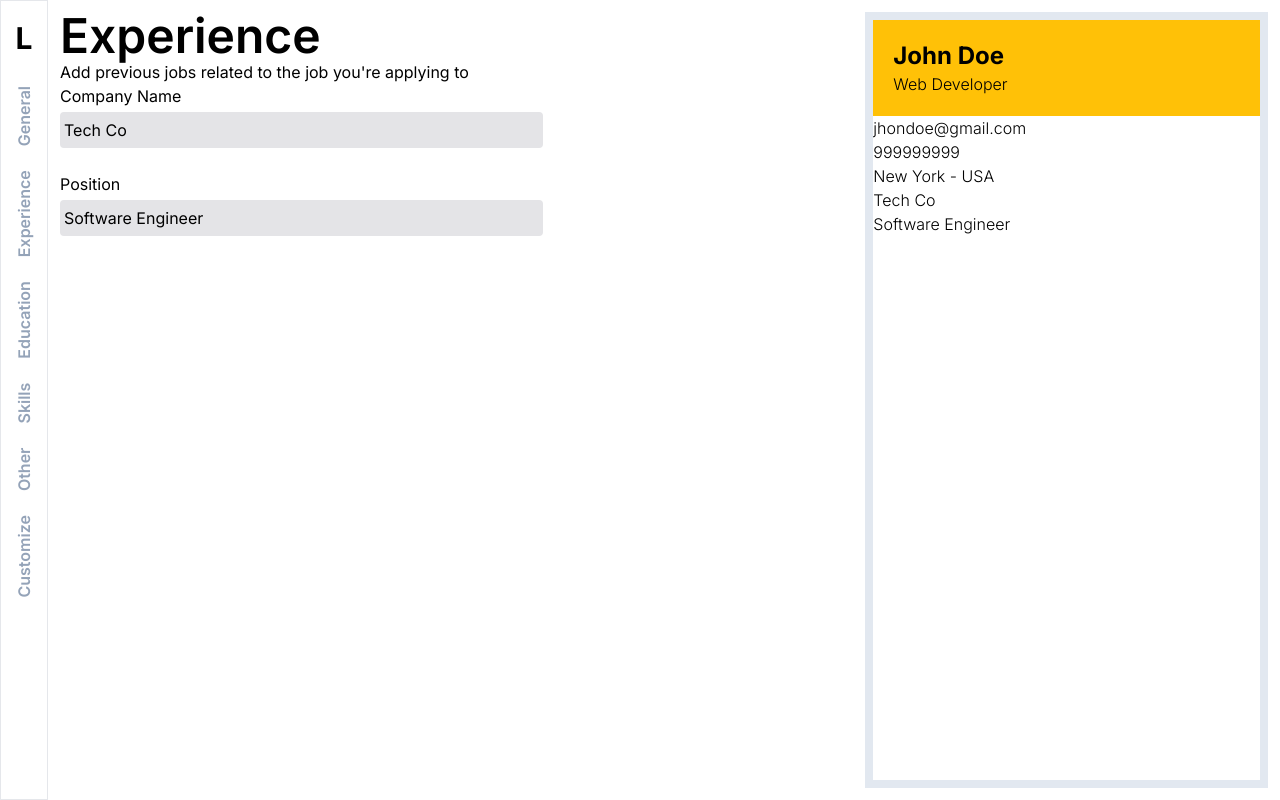
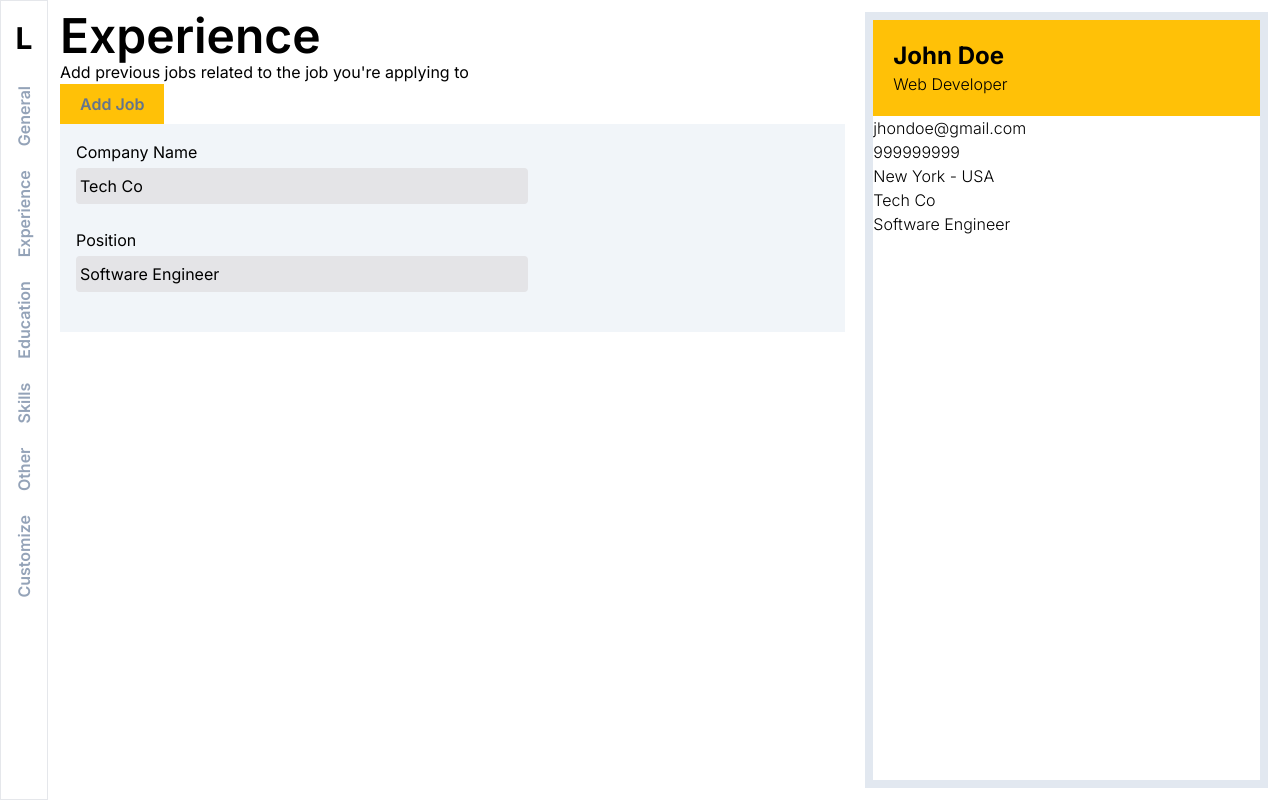
Before and after one commit to kagunecode/cv_generator, a React (Vite) app: page /experience in a window 1280 px wide. Built offline with nearby package versions, Linux system fonts and the light colour scheme.

Commit message:
Added 'add job' function with useState

```diff
--- a/src/routes/Experience.jsx
+++ b/src/routes/Experience.jsx
@@ -1,23 +1,67 @@
 import formFields from "../data/formFields";
 import Forms from "../components/Forms";
 import { AnimatedPage } from "../components/AnimatedPage";
+import cvData from "../data/cvData";
+import { useState } from "react";
 
-function Experience({ userData, setFormData }) {
 const experienceForm = formFields.find(
 	(section) => section.sectionName === "Experience"
 );
+
+function Jobs({ userData, setFormData, index }) {
 	return (
-		<AnimatedPage renderNum={experienceForm.fields.length}>
 		<div>
-				<h1 className="text-5xl font-semibold">Experience</h1>
-				<p>Add previous jobs related to the job you're applying to</p>
 			<Forms
 				formFields={experienceForm.fields}
 				userData={userData}
 				setFormData={setFormData}
 				sectionName="experience"
-					index={0}
+				index={index}
+				key={index}
 			></Forms>
+		</div>
+	);
+}
+
+function Experience({ userData, setFormData }) {
+	const newData = {
+		id: 0,
+		position: "",
+		company: "",
+		startDate: "",
+		endDate: "",
+		description: "",
+	};
+	function handleAddJob() {
+		const newJob = { ...newData, id: userData.experience.length };
+		setFormData((prevData) => ({
+			...prevData,
+			experience: [...prevData.experience, newJob],
+		}));
+		console.log(userData.experience);
+	}
+	return (
+		<AnimatedPage renderNum={experienceForm.fields.length}>
+			<h1 className="text-5xl font-semibold">Experience</h1>
+			<p>Add previous jobs related to the job you're applying to</p>
+			<button
+				onClick={handleAddJob}
+				className="bg-emphasis-500 font-semibold text-slate-500 py-2 px-5 hover:text-black duration-200"
+			>
+				Add Job
+			</button>
+			<div className="bg-slate-100 p-4 mr-5">
+				{userData.experience.map((exp) => {
+					console.log(exp);
+					return (
+						<Jobs
+							userData={userData}
+							setFormData={setFormData}
+							index={exp.id}
+							key={exp.id}
+						/>
+					);
+				})}
 			</div>
 		</AnimatedPage>
 	);
```
Lines whose indentation alone changed are shown as unchanged.
